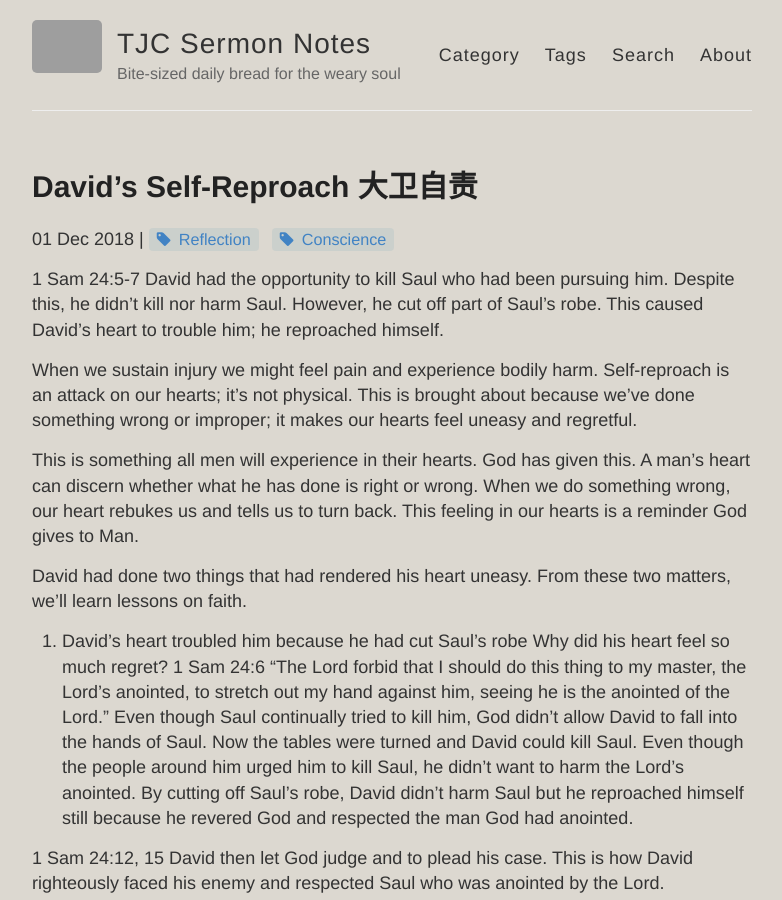
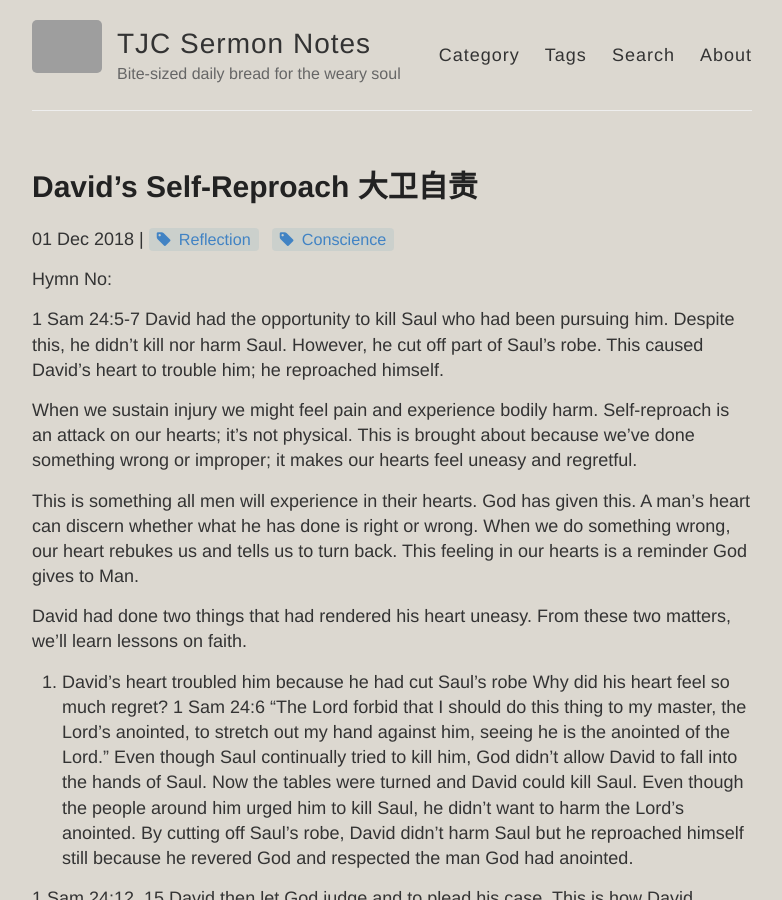
Before and after one commit to catchupTJC/catchuptjc.github.io, a Jekyll site: the page built from _posts/2018-12-01-DavidsSelfReproach.md, in a window 1280 px wide and 900 px high. Shown: the whole window, without its empty margins (248-1030 px from the left). Built offline with Jekyll 4.4.1, drawn with Linux system fonts in a browser that asks for light colours; nearby versions of some CDN libraries; comment, search, counter and statistics services are not loaded; grey boxes are pictures that could not be loaded.

Commit message:
Update post.html

```diff
--- a/_layouts/post.html
+++ b/_layouts/post.html
@@ -11,10 +11,9 @@ layout: default
   {% endfor %}
   {% endif %}
 
+  <p>Hymn No:</p>
   {% if page.hymns %}
-  <p>Hymn No:</p>
-  <div class="post-hymn">{{ pages.hymns | slugify }}
-  </div>
+  <div class="post-hymn">{{ pages.hymns | slugify }}</div>
   {% endif %}
 
   <div class="entry">
```
